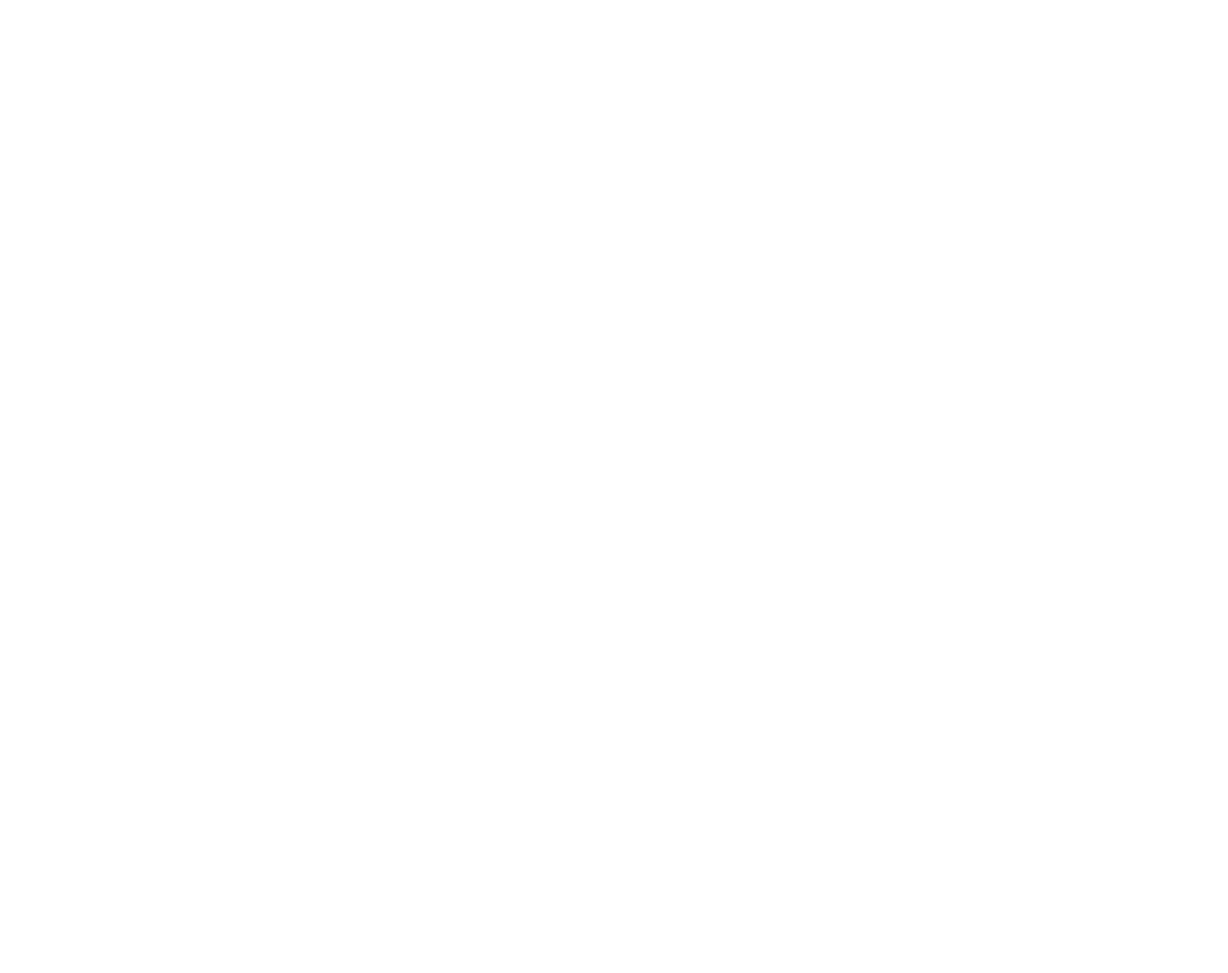
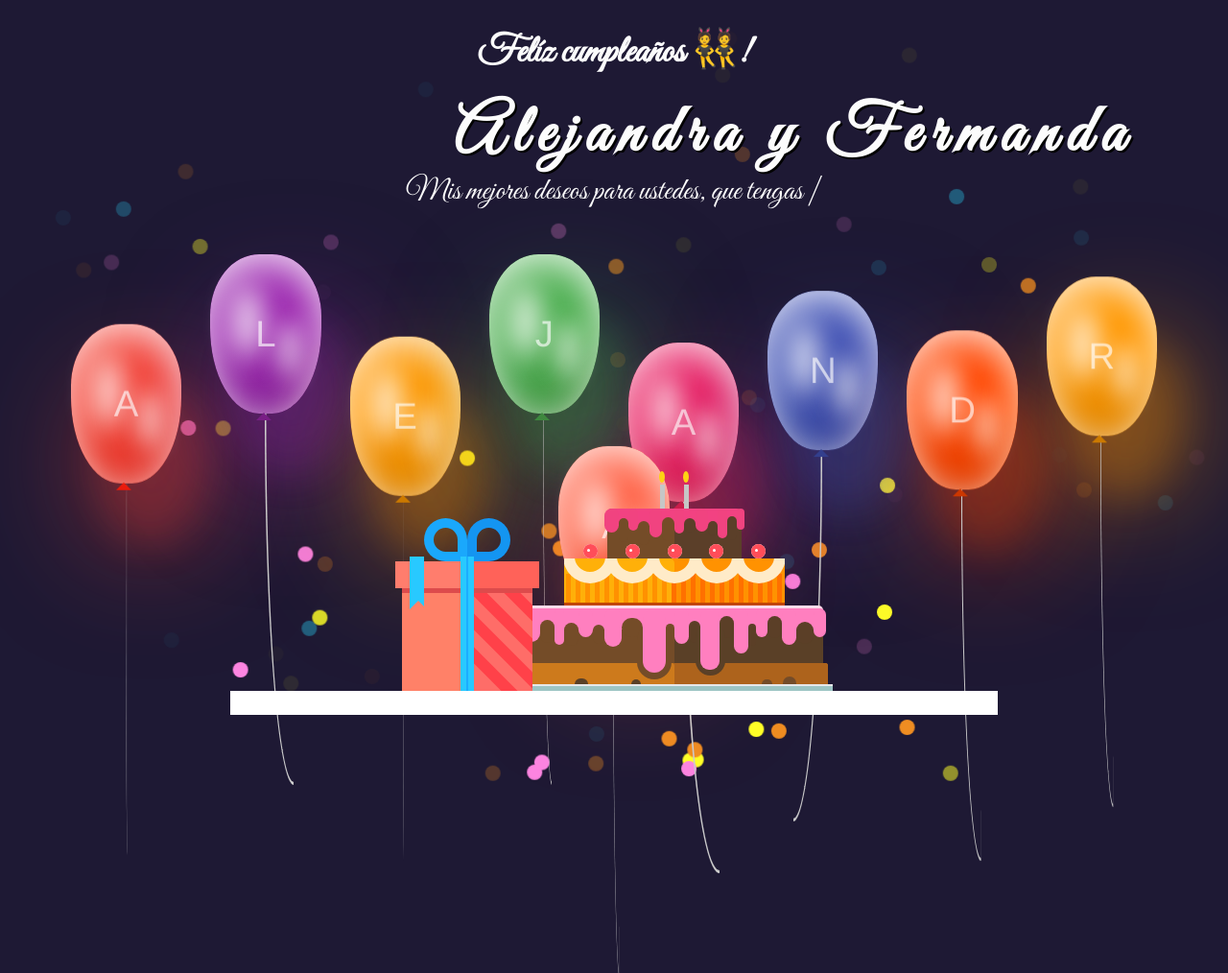
Before and after one commit to tlsluque/liz, a plain HTML site: page index.html in a window 1280 px wide. Shown: the top 1014 px of the page at 96% size. Before the commit the page ends 800 px from the top, so only its background shows below. Drawn offline with nearby package versions, Linux system fonts and the light colour scheme.

Commit message:
Update index.html

```diff
--- a/index.html
+++ b/index.html
@@ -8,7 +8,7 @@
     <script src="https://ajax.googleapis.com/ajax/libs/jquery/1/jquery.min.js"></script>
 </head>
 
-<body style="display:none;">
+<body>
     <bokeh></bokeh>
     <bokeh></bokeh>
     <bokeh></bokeh>
```
